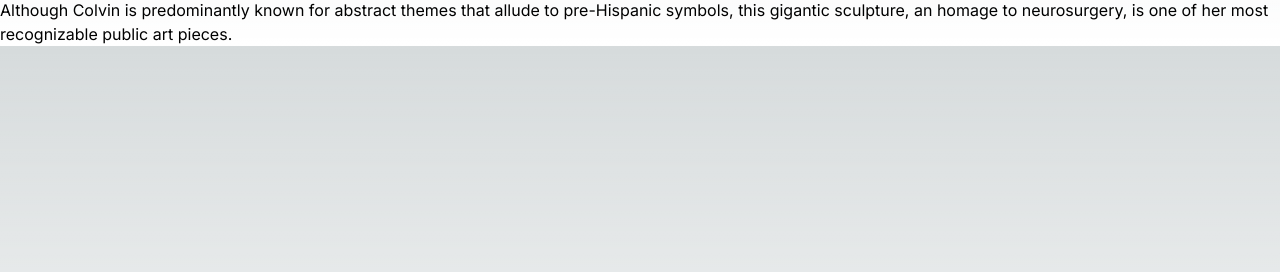
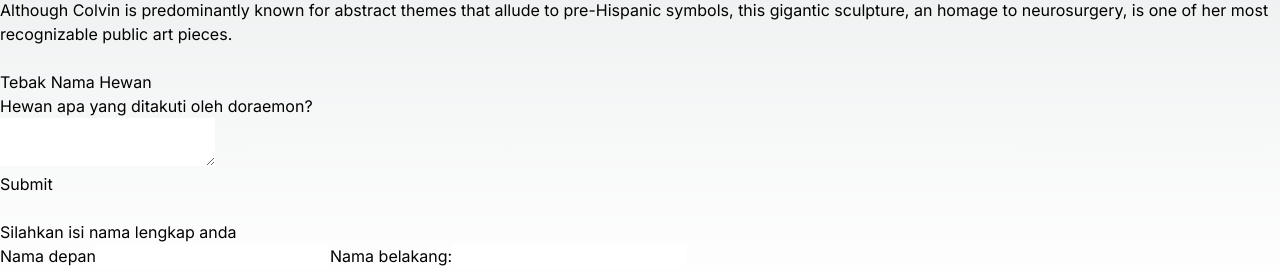
Before and after one commit to arsyandairza/PBF-2024, a Next.js app in the folder 04-event-dan-state/my-app/: page / in a window 1280 px wide. Shown: the part 519-791 px from the top of the page. Built offline with nearby package versions, Linux system fonts and the light colour scheme.

Commit message:
W04: Praktikum 5

```diff
--- a/04-event-dan-state/my-app/src/app/page.tsx
+++ b/04-event-dan-state/my-app/src/app/page.tsx
@@ -1,5 +1,6 @@
 "use client";
 import Tombol_1, { Tombol_2, Tombol_3 } from "@/component/button";
+import Form, { Form_2 } from "@/component/form";
 import Gallery from "@/component/gallery";
 
 export default function Home() {
@@ -18,6 +19,10 @@
           </div>
               <br></br>
             <Gallery />
+              <br></br>
+            <Form />
+              <br></br>
+            <Form_2 />
         </>
     );
 }
--- /dev/null
+++ b/04-event-dan-state/my-app/src/component/form.tsx
@@ -0,0 +1,103 @@
+import { useState } from "react";
+
+export default function Form(){
+    const [jawaban, setJawaban] = useState('');
+    const [error, setError] = useState(null);
+    const [status, setStatus] = useState('typing');
+
+    if (status == 'success') {
+        return <h1>Yay... Jawaban Benar|</h1>
+    }
+
+    async function handleSubmit(e: { preventDefault: () => void; }) {
+        e.preventDefault();
+        setStatus('submitting');
+        try {
+            await submitForm(jawaban);
+            setStatus ('success');
+        } catch (err) {
+            setStatus('typing');
+            setError(err);
+        }
+    }
+
+    function handleTextareaChange(e) {
+        setJawaban(e.target.value);
+    }
+
+    return (
+        <>
+            <div className="w-full max-w-xs">
+                <h2>Tebak Nama Hewan</h2>
+                <p>Hewan apa yang ditakuti oleh doraemon?</p>
+                <form
+                    className="shadow-md rounded px-8 pt-6 pb-8 mb-4 text-black border-gray-400"
+                    onSubmit={handleSubmit}>
+                    <textarea
+                        value={jawaban}
+                        onChange={handleTextareaChange}
+                        disabled={status === 'submitting'}
+                    />
+                    <br />
+                    <button
+                        className="bg-blue-400 p-2 m-2 rounded text-sm text-white"
+                        disabled={jawaban.length === 0 || status === 'submitting'}>
+                        Submit
+                    </button>
+                    {error !== null && <p className="Error text-red-500 text-sm">{error.message}</p>}
+                </form>
+            </div>
+        </>
+    );
+}
+
+function submitForm(jawaban) {
+    // Anggap kode ini melakukan *request*
+    return new Promise<void>((resolve, reject) => {
+        setTimeout (() => {
+            let shouldError = jawaban.toLowerCase() !== 'tikus'
+            if (shouldError) {
+                reject (new Error ('Tebakan yang bagus tetapi jawaban salah. Silahkan coba lagi!'));
+            } else {
+                resolve();
+            }
+        }, 500); // set timeout selama 0,5 detik
+    }) ;
+}
+
+export function Form_2() {
+    const [firstName, setFirstName] = useState('');
+    const [lastName, setLastName] = useState('');
+
+    const fullName = firstName + ' ' + lastName;
+
+    function handleFirstNameChange(e) {
+        setFirstName(e.target.value);
+    }
+
+    function handleLastNameChange(e) {
+        setLastName(e.target.value);
+    }
+
+    return (
+        <>
+            <h2>Silahkan isi nama lengkap anda</h2>
+            <label className="block w-full m-2">
+                Nama depan
+                <input className="text-sm text-black ml-2 rounded"
+                    value={firstName}
+                    onChange={handleFirstNameChange}
+                />
+            </label>
+
+            <label className="block w-full m-2">
+                Nama belakang:
+                <input className="text-sm text-black ml-2 rounded"
+                    value={lastName}
+                    onChange={handleLastNameChange}
+                />
+            </label>
+            <p>Nama lengkap Anda adalah : <b className=" text-blue-600">{fullName}</b></p>
+        </>
+    );
+}
```
Also changed, not shown: 6 other files (tests, documents, lock files or other folders).
